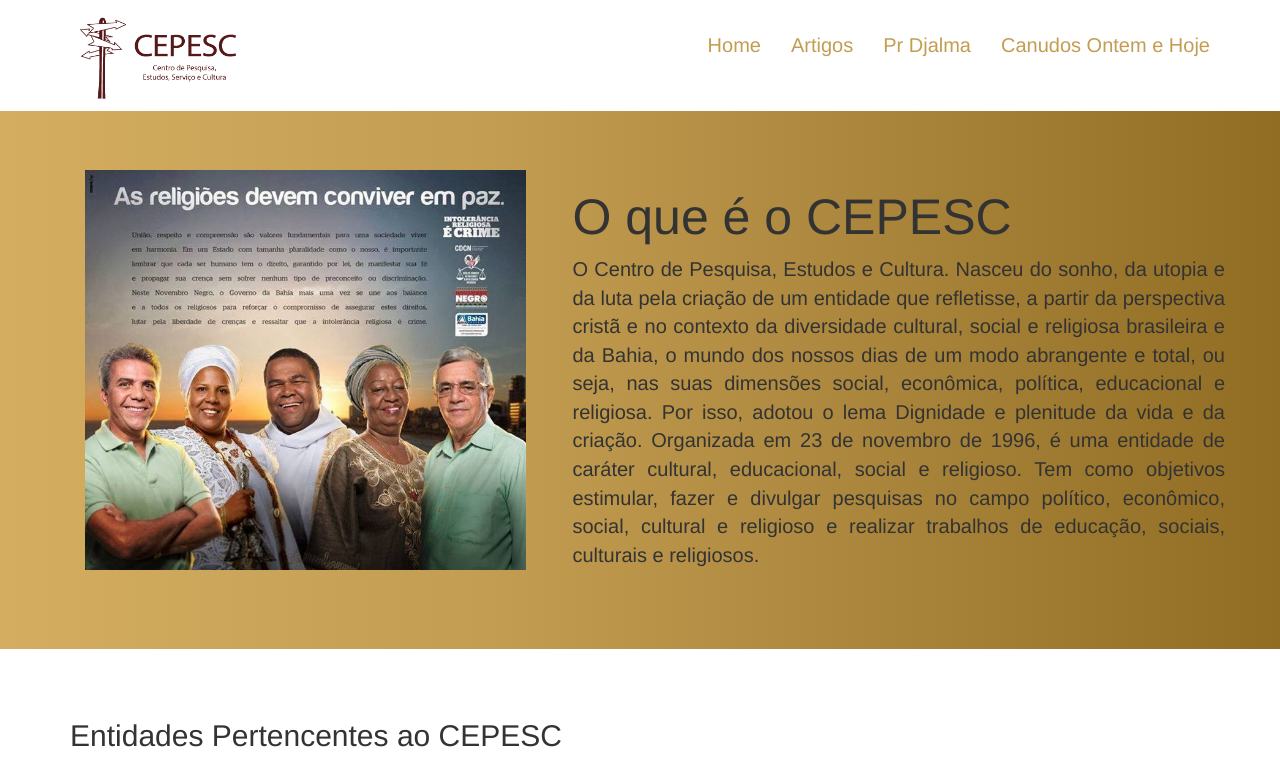
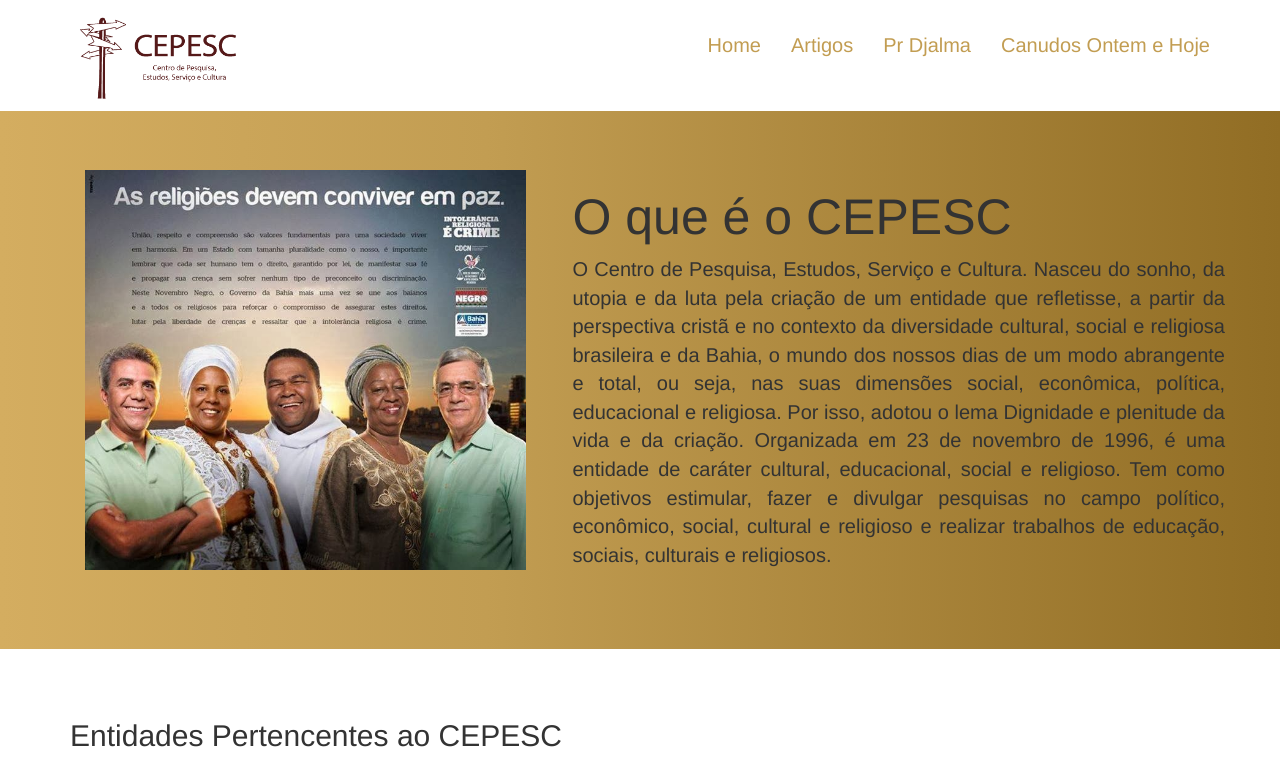
Before and after one commit to Matheus-Sampaio/CEPESC, a PHP site: page / in a window 1280 px wide. Shown: the top 758 px of the page. Run offline with PHP 8.4, Linux system fonts and the light colour scheme; some libraries are stand-ins or nearby versions.

Commit message:
error fix

```diff
--- a/app/views/home.php
+++ b/app/views/home.php
@@ -7,7 +7,7 @@
 
 			<div class="col-md-7 col-xs-12">
 				<h1>O que é o CEPESC</h1>
-				<p>O Centro de Pesquisa, Estudos e Cultura. Nasceu do sonho, da utopia e da luta pela criação de um entidade que refletisse, a partir da perspectiva cristã e no contexto da diversidade cultural, social e religiosa brasileira e da Bahia, o mundo dos nossos dias de um modo abrangente e total, ou seja, nas suas dimensões social, econômica, política, educacional e religiosa. Por isso, adotou o lema Dignidade e plenitude da vida e da criação. Organizada em 23 de novembro de 1996, é uma entidade de caráter cultural, educacional, social e religioso. Tem como objetivos estimular, fazer e divulgar pesquisas no campo político, econômico, social, cultural e religioso e realizar trabalhos de educação, sociais, culturais e religiosos.</p>
+				<p>O Centro de Pesquisa, Estudos, Serviço e Cultura. Nasceu do sonho, da utopia e da luta pela criação de um entidade que refletisse, a partir da perspectiva cristã e no contexto da diversidade cultural, social e religiosa brasileira e da Bahia, o mundo dos nossos dias de um modo abrangente e total, ou seja, nas suas dimensões social, econômica, política, educacional e religiosa. Por isso, adotou o lema Dignidade e plenitude da vida e da criação. Organizada em 23 de novembro de 1996, é uma entidade de caráter cultural, educacional, social e religioso. Tem como objetivos estimular, fazer e divulgar pesquisas no campo político, econômico, social, cultural e religioso e realizar trabalhos de educação, sociais, culturais e religiosos.</p>
 			</div>
 		</div>
 	</div>
```
